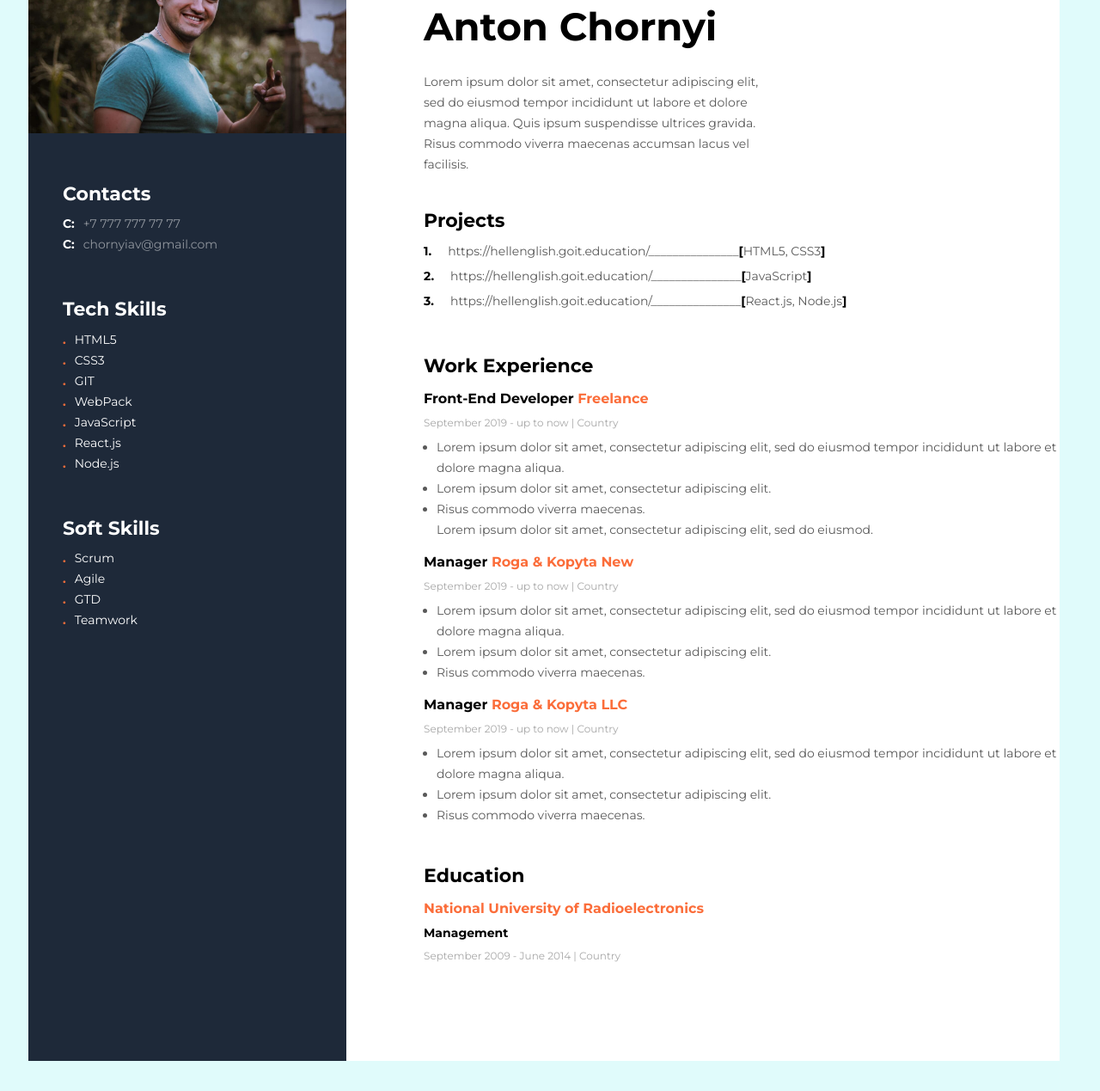
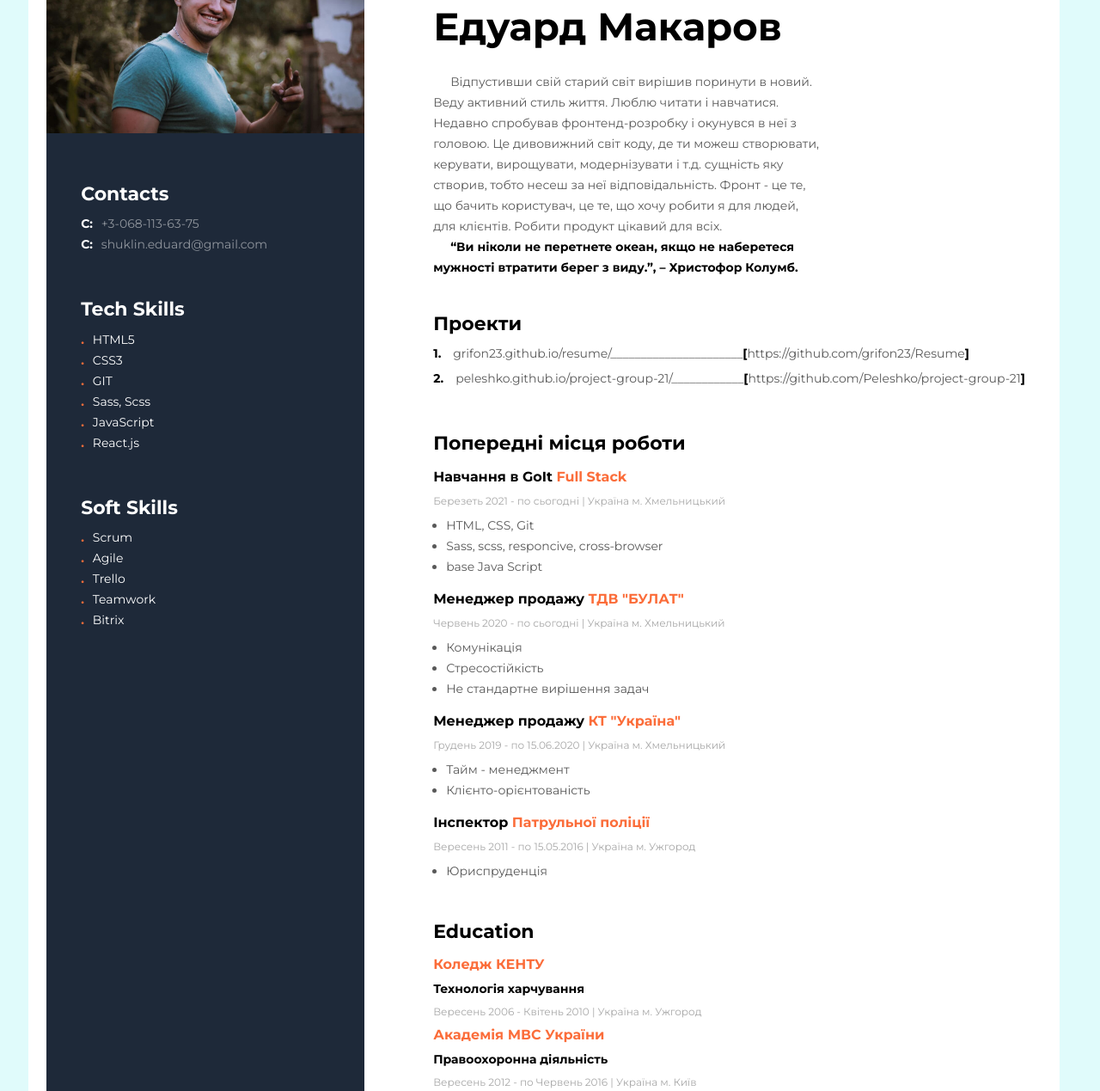
Before and after one commit to grifon23/Resume, a plain HTML site: page index.html in a window 1280 px wide. Shown: the part 165-1434 px from the top of the page at 86% size. Drawn offline with Linux system fonts and the light colour scheme.

Commit message:
complete

```diff
--- a/css/main.css
+++ b/css/main.css
@@ -65,11 +65,11 @@ body {
 }
 /* main_content_section */
 .main-content {
-  margin: 105px 0 105px 90px;
+  margin: 105px 40px 105px 80px;
 }
 /* about me section */
 .about {
-  max-width: 400px;
+  max-width: 450px;
   margin-bottom: 40px;
 }
 
@@ -83,11 +83,21 @@ body {
   color: var(--title-color);
 }
 .about__content {
+  text-indent: 20px;
   font-weight: normal;
   font-size: 14px;
   line-height: 1.71;
 
   color: var(--content-color);
+}
+
+.quote {
+  display: block;
+  text-indent: 20px;
+  font-weight: bold;
+  font-size: 14px;
+  line-height: 1.71;
+  color: var(--title-color);
 }
 /* projects */
 .projects {
@@ -104,7 +114,7 @@ body {
 .projects__item::before {
   content: counter(num) ". ";
   counter-increment: num;
-  margin-right: 15px;
+  margin-right: 10px;
 
   font-weight: bold;
   color: var(--title-color);
@@ -170,6 +180,9 @@ body {
   line-height: 1.21;
 
   color: var(--title-color);
+}
+.education__list {
+  padding-left: 0px;
 }
 /* aside-bar */
 .aside-bar {
--- a/index.html
+++ b/index.html
@@ -9,197 +9,226 @@
       href="https://fonts.googleapis.com/css2?family=Montserrat:wght@400;700&display=swap"
       rel="stylesheet"
     />
-    <link rel="stylesheet" href="./css/main.css"/>
+    <link rel="stylesheet" href="./css/main.css" />
   </head>
   <body>
     <div class="main_conteiner">
       <div class="main-content">
         <section class="about">
-      <h3 class="about__profession-title title-third">Front-End Developer</h3>
-      <h1 class="about__name-title">Anton Chornyi</h1>
+          <h3 class="about__profession-title title-third">
+            Front-End Developer
+          </h3>
+          <h1 class="about__name-title">Едуард Макаров</h1>
           <p class="about__content">
-        Lorem ipsum dolor sit amet, consectetur adipiscing elit, sed do eiusmod
-        tempor incididunt ut labore et dolore magna aliqua. Quis ipsum
-        suspendisse ultrices gravida. Risus commodo viverra maecenas accumsan
-        lacus vel facilisis.
+            Відпустивши свій старий світ вирішив поринути в новий. Веду активний
+            стиль життя. Люблю читати і навчатися. Недавно спробував
+            фронтенд-розробку і окунувся в неї з головою. Це дивовижний світ
+            коду, де ти можеш створювати, керувати, вирощувати, модернізувати і
+            т.д. сущність яку створив, тобто несеш за неї відповідальність.
+            Фронт - це те, що бачить користувач, це те, що хочу робити я для
+            людей, для клієнтів. Робити продукт цікавий для всіх.
+            <span class="quote"
+              >“Ви ніколи не перетнете океан, якщо не наберетеся мужності
+              втратити берег з виду.”, – Христофор Колумб.</span
+            >
           </p>
         </section>
         <section class="projects">
-      <h2 class="pojects__title title-secondary">Projects</h2>
+          <h2 class="pojects__title title-secondary">Проекти</h2>
           <ol class="projects__works-list">
             <li class="projects__item">
-          <a href="" class="projects__link link"
-            >https://hellenglish.goit.education/<span class="line">_______________</span><span class="symbol">[</span>HTML5, CSS3<span class="symbol">]</span></a
-
+              <a href="grifon23.github.io/resume/" class="projects__link link"
+                >grifon23.github.io/resume/<span class="line"
+                  >______________________</span
+                ><span class="symbol">[</span
+                ><a
+                  class="projects__link link"
+                  href="https://github.com/grifon23/Resume"
+                  >https://github.com/grifon23/Resume</a
+                ><span class="symbol">]</span></a
               >
             </li>
             <li class="projects__item">
-          <a href="" class="projects__link link"
-            >https://hellenglish.goit.education/<span class="line">_______________</span><span class="symbol">[</span>JavaScript<span class="symbol">]</span></a
-          >
-        </li>
-        <li class="projects__item">
-          <a href="" class="projects__link link"
-            >https://hellenglish.goit.education/<span class="line">_______________</span><span class="symbol">[</span>React.js, Node.js<span class="symbol">]</span></a
+              <a
+                href="peleshko.github.io/project-group-21/"
+                class="projects__link link"
+                >peleshko.github.io/project-group-21/<span class="line"
+                  >____________</span
+                ><span class="symbol">[</span
+                ><a
+                  class="projects__link link"
+                  href="peleshko.github.io/project-group-21/"
+                  >https://github.com/Peleshko/project-group-21</a
+                ><span class="symbol">]</span></a
               >
             </li>
           </ol>
         </section>
         <section class="experience">
-      <h2 class="experience__title title-secondary">Work Experience</h2>
-      <h3 class="experience__title-post title-third">Front-End Developer <span class="change-words">Freelance</span>  </h3>
-      <p class="experience__date">September 2019 - up to now | Country</p>
+          <h2 class="experience__title title-secondary">
+            Попередні місця роботи
+          </h2>
+          <h3 class="experience__title-post title-third">
+            Навчання в GoIt <span class="change-words">Full Stack</span>
+          </h3>
+          <p class="experience__date">
+            Березеть 2021 - по сьогодні | Україна м. Хмельницький
+          </p>
           <ul class="experience__list">
             <li class="experience__item">
+              <p class="experience__content">HTML, CSS, Git</p>
+            </li>
+            <li class="experience__item">
               <p class="experience__content">
-            Lorem ipsum dolor sit amet, consectetur adipiscing elit, sed do eiusmod tempor incididunt ut labore et dolore magna aliqua.
+                Sass, scss, responcive, cross-browser
               </p>
             </li>
             <li class="experience__item">
-          <p  class="experience__content">
-            Lorem ipsum dolor sit amet, consectetur adipiscing elit.
+              <p class="experience__content">base Java Script</p>
+            </li>
+          </ul>
+          <h3 class="experience__title-post title-third">
+            Менеджер продажу <span class="change-words">ТДВ "БУЛАТ"</span>
+          </h3>
+          <p class="experience__date">
+            Червень 2020 - по сьогодні | Україна м. Хмельницький
           </p>
+          <ul class="experience__list">
+            <li class="experience__item">
+              <p class="experience__content">Комунікація</p>
             </li>
             <li class="experience__item">
-          <p  class="experience__content">
-            Risus commodo viverra maecenas.
-          </p>
+              <p class="experience__content">Стресостійкість</p>
             </li>
-        <l class="experience__item">
-          <p  class="experience__content">
-            Lorem ipsum dolor sit amet, consectetur adipiscing elit, sed do eiusmod.
-          </p>
+            <li class="experience__item">
+              <p class="experience__content">Не стандартне вирішення задач</p>
             </li>
           </ul>
-      <h3 class="experience__title-post title-third">Manager <span class="change-words">Roga & Kopyta New</span> </h3>
-      <p class="experience__date">September 2019 - up to now | Country</p>
+          <h3 class="experience__title-post title-third">
+            Менеджер продажу <span class="change-words">КТ "Україна"</span>
+          </h3>
+          <p class="experience__date">
+            Грудень 2019 - по 15.06.2020 | Україна м. Хмельницький
+          </p>
           <ul class="experience__list">
             <li class="experience__item">
-          <p class="experience__content">
-            Lorem ipsum dolor sit amet, consectetur adipiscing elit, sed do eiusmod tempor incididunt ut labore et dolore magna aliqua.
-          </p>
+              <p class="experience__content">Тайм - менеджмент</p>
             </li>
             <li class="experience__item">
-          <p  class="experience__content">
-            Lorem ipsum dolor sit amet, consectetur adipiscing elit.
-          </p>
-        </li>
-        <li class="experience__item">
-          <p  class="experience__content">
-            Risus commodo viverra maecenas.
-          </p>
+              <p class="experience__content">Клієнто-орієнтованість</p>
             </li>
           </ul>
-      <h3 class="experience__title-post title-third">Manager  <span class="change-words">Roga & Kopyta LLC</span></h3>
-      <p class="experience__date">September 2019 - up to now | Country</p>
+          <h3 class="experience__title-post title-third">
+            Інспектор
+            <span class="change-words">Патрульної поліції</span>
+          </h3>
+          <p class="experience__date">
+            Вересень 2011 - по 15.05.2016 | Україна м. Ужгород
+          </p>
           <ul class="experience__list">
             <li class="experience__item">
-          <p class="experience__content">
-            Lorem ipsum dolor sit amet, consectetur adipiscing elit, sed do eiusmod tempor incididunt ut labore et dolore magna aliqua.
-          </p>
-        </li>
-        <li class="experience__item">
-          <p  class="experience__content">
-            Lorem ipsum dolor sit amet, consectetur adipiscing elit.
-          </p>
-        </li>
-        <li class="experience__item">
-          <p  class="experience__content">
-            Risus commodo viverra maecenas.
-          </p>
+              <p class="experience__content">Юриспруденція</p>
             </li>
           </ul>
         </section>
         <section class="education">
           <h2 class="education__title title-secondary">Education</h2>
-      <p class="education__university">National University of Radioelectronics</p>
-      <p class="education__profession">Management</p>
-      <p class="experience__date">September 2009 - June 2014   |   Country</p>
+          <ul class="decoration-none education__list">
+            <li>
+              <p class="education__university">Коледж КЕНТУ</p>
+              <p class="education__profession">Технологія харчування</p>
+              <p class="experience__date">
+                Вересень 2006 - Квітень 2010 | Україна м. Ужгород
+              </p>
+            </li>
+            <li>
+              <p class="education__university">Академія МВС України</p>
+              <p class="education__profession">Правоохоронна діяльність</p>
+              <p class="experience__date">
+                Вересень 2012 - по Червень 2016 | Україна м. Київ
+              </p>
+            </li>
+            <li>
+              <p class="education__university">Школа GoIt</p>
+              <p class="education__profession">Full Stack</p>
+              <p class="experience__date">
+                Березень 2021 - по сьогодні | Україна м. Хмельницький
+              </p>
+            </li>
+          </ul>
         </section>
-
-
       </div>
       <aside class="aside-bar">
-      <img  src="./foto/myFoto.jpg" alt="Eduard Makarov" width = "370">
+        <img src="./foto/myFoto.jpg" alt="Eduard Makarov" width="370" />
         <section class="contacts">
           <h2 class="contacts__title title-secondary title-secondary--white">
             Contacts
           </h2>
           <ul class="contacts__list decoration-none">
             <li>
-            <span class="contacts__symbol">C:</span><a class="contacts__link link" href="tel:+7 777 777 77 77">+7 777 777 77 77</a>
+              <span class="contacts__symbol">C:</span
+              ><a class="contacts__link link" href="tel:+30681136375"
+                >+3-068-113-63-75</a
+              >
             </li>
-          <li> <span class="contacts__symbol">C:</span><a class="contacts__link link" href="mailto:chornyiav@gmail.com">chornyiav@gmail.com</a></li>
+            <li>
+              <span class="contacts__symbol">C:</span
+              ><a
+                class="contacts__link link"
+                href="mailto:shuklin.eduard@gmail.com"
+                >shuklin.eduard@gmail.com</a
+              >
+            </li>
           </ul>
         </section>
         <section class="tech-skill">
-        <h2 class="tech-skill__title title-secondary title-secondary--white">Tech Skills</h2>
+          <h2 class="tech-skill__title title-secondary title-secondary--white">
+            Tech Skills
+          </h2>
           <ul class="tech-skill_-list">
             <li class="tech-skill__item">
-            <p class="tech-skill__content">
-              HTML5
-            </p>
+              <p class="tech-skill__content">HTML5</p>
             </li>
             <li class="tech-skill__item">
-            <p class="tech-skill__content">
-CSS3
-            </p>
+              <p class="tech-skill__content">CSS3</p>
             </li>
             <li class="tech-skill__item">
-            <p class="tech-skill__content">
-GIT
-            </p>
+              <p class="tech-skill__content">GIT</p>
             </li>
             <li class="tech-skill__item">
-            <p class="tech-skill__content">
-WebPack
-            </p>
+              <p class="tech-skill__content">Sass, Scss</p>
             </li>
             <li class="tech-skill__item">
-            <p class="tech-skill__content">
-JavaScript
-            </p>
+              <p class="tech-skill__content">JavaScript</p>
             </li>
             <li class="tech-skill__item">
-            <p class="tech-skill__content">
-React.js
-            </p>
-          </li>
-          <li class="tech-skill__item">
-            <p class="tech-skill__content">
-Node.js
-            </p>
+              <p class="tech-skill__content">React.js</p>
             </li>
           </ul>
         </section>
         <section class="soft-skills">
-        <h2 class="soft-skills__title title-secondary title-secondary--white">Soft Skills</h2>
+          <h2 class="soft-skills__title title-secondary title-secondary--white">
+            Soft Skills
+          </h2>
           <ul class="soft-skills__list">
             <li class="soft-skills__item">
-            <p class="soft-skills__content">
-              Scrum
-            </p>
+              <p class="soft-skills__content">Scrum</p>
             </li>
             <li class="soft-skills__item">
-            <p class="soft-skills__content">
-              Agile
-            </p>
+              <p class="soft-skills__content">Agile</p>
             </li>
             <li class="soft-skills__item">
-            <p class="soft-skills__content">
-              GTD
-            </p>
+              <p class="soft-skills__content">Trello</p>
             </li>
             <li class="soft-skills__item">
-            <p class="soft-skills__content">
-              Teamwork
-            </p>
+              <p class="soft-skills__content">Teamwork</p>
+            </li>
+            <li class="soft-skills__item">
+              <p class="soft-skills__content">Bitrix</p>
             </li>
           </ul>
         </section>
       </aside>
     </div>
-
-
   </body>
 </html>
```
Lines whose indentation alone changed are shown as unchanged.
